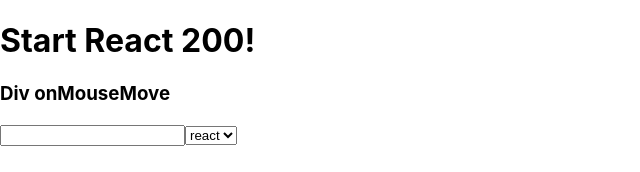
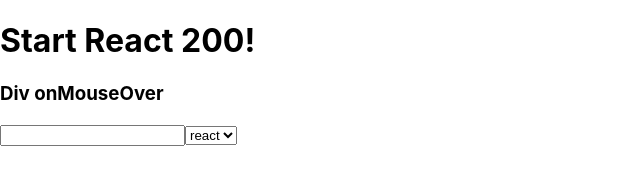
Before and after one commit to my-choe/react200, a React (Create React App) app: page / in a window 1280 px wide. Shown: the top 172 px of the page, without its empty margins (0-640 px from the left). Built offline with nearby package versions, Linux system fonts and the light colour scheme.

Commit message:
069 mouseover 이벤트 사용하기(onMouseOver)

```diff
--- a/src/App.js
+++ b/src/App.js
@@ -1,11 +1,11 @@
 import React from 'react';
-import ReactMouseMove from './R068_onMouseMove';
+import ReactMouseOver from './R069_onMouseOver';
 
 function App() {
   return (
     <div>
       <h1>Start React 200!</h1>
-      <ReactMouseMove/>
+      <ReactMouseOver/>
     </div>
   );
 }
--- /dev/null
+++ b/src/R069_onMouseOver.js
@@ -0,0 +1,24 @@
+import React, { Component } from 'react';
+
+class R069_onMouseOver extends Component {
+    MouseOver(tag) {
+        console.log('Tag : ' + tag);
+    }
+
+    render() {
+        return (
+            <>
+                <div onMouseOver={e => this.MouseOver("div")}>
+                    <h3>Div onMouseOver</h3>
+                </div>
+                <input type="text" onMouseOver={e => this.MouseOver("input")}/>
+                <select onMouseOver={e => this.MouseOver("select")}>
+                    <option value="react">react</option>
+                    <option value="200">200</option>
+                </select>
+            </>
+        )
+    }
+}
+
+export default R069_onMouseOver;
```
